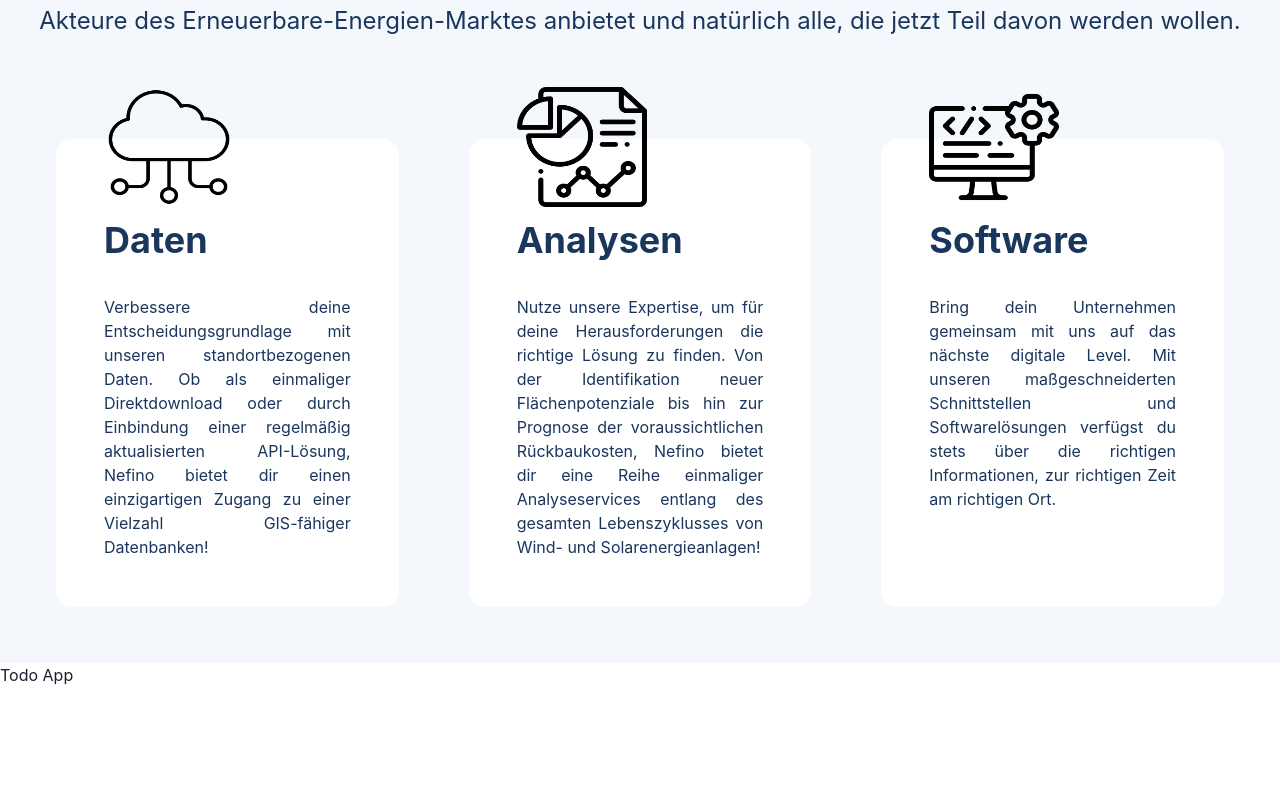
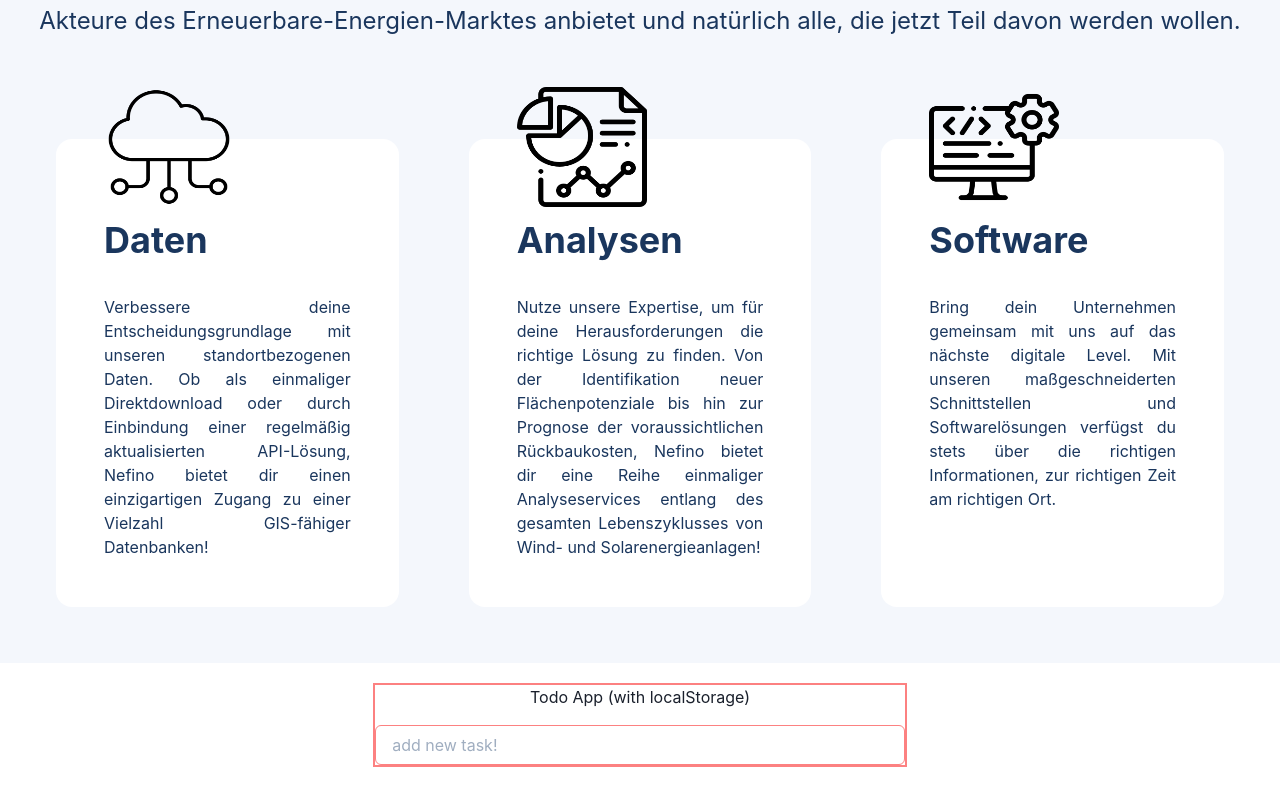
Before and after one commit to fahricigdem/react-chakra-examples, a React (Create React App) app: page / in a window 1280 px wide. Shown: the part 1251-2038 px from the top of the page. Before the commit the page ends 1938 px from the top, so only its background shows below. Built offline with nearby package versions, Linux system fonts and the light colour scheme.

Commit message:
todo app logic

```diff
--- a/src/Todo/App.js
+++ b/src/Todo/App.js
@@ -1,7 +1,37 @@
-import React from 'react';
+import React, { useState, useEffect } from 'react';
+import { Container, Input, VStack } from "@chakra-ui/react";
+import { nanoid } from 'nanoid';
+
 const App = () => {
+    ////logic//////////////////////////////
+    const [text, setText] = useState('')
+    const [mytasks, setMytasks] = useState(() => JSON.parse(localStorage.getItem("mytasks")) || [])
+
+    useEffect(() => {
+        localStorage.setItem("mytasks", JSON.stringify(mytasks))
+    }, [mytasks])
+
+    const handleEnter = (e) => {
+        if (e.key === 'Enter') {
+            setMytasks([...mytasks, { "id": nanoid(), "text": text }])
+            setText("")
+        }
+    }
+    const handleDelete = (id) => {
+        setMytasks(mytasks.filter(t => t.id !== id))
+    }
+
+    ////user interface//////////////////////////////
     return (
-        <h1>Todo App</h1>
+        <Container >
+            <VStack m="5" borderColor="red.300" borderWidth='2px'>
+                <h1>Todo App (with localStorage)</h1>
+                <ul>
+                    {mytasks.map(task => <li key={task.id}>{task.text} <span onClick={() => handleDelete(task.id)}>delete</span></li>)}
+                </ul>
+                <Input type="text" value={text} onChange={(e) => setText(e.target.value)} onKeyUp={handleEnter} placeholder="add new task!" />
+            </VStack>
+        </Container>
     );
 }
 
```
Also changed, not shown: package.json (+4 -3 lines), 2 other files (tests, documents, lock files or other folders).
